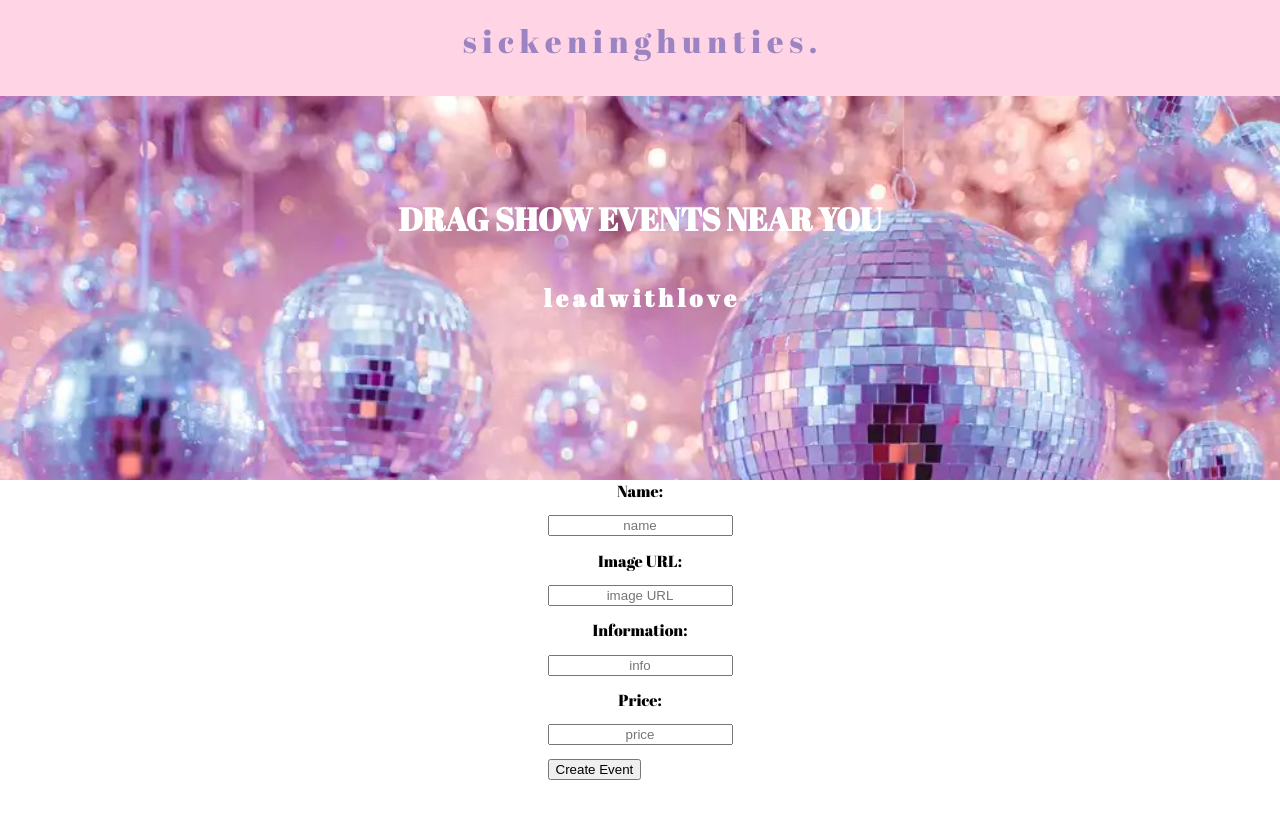
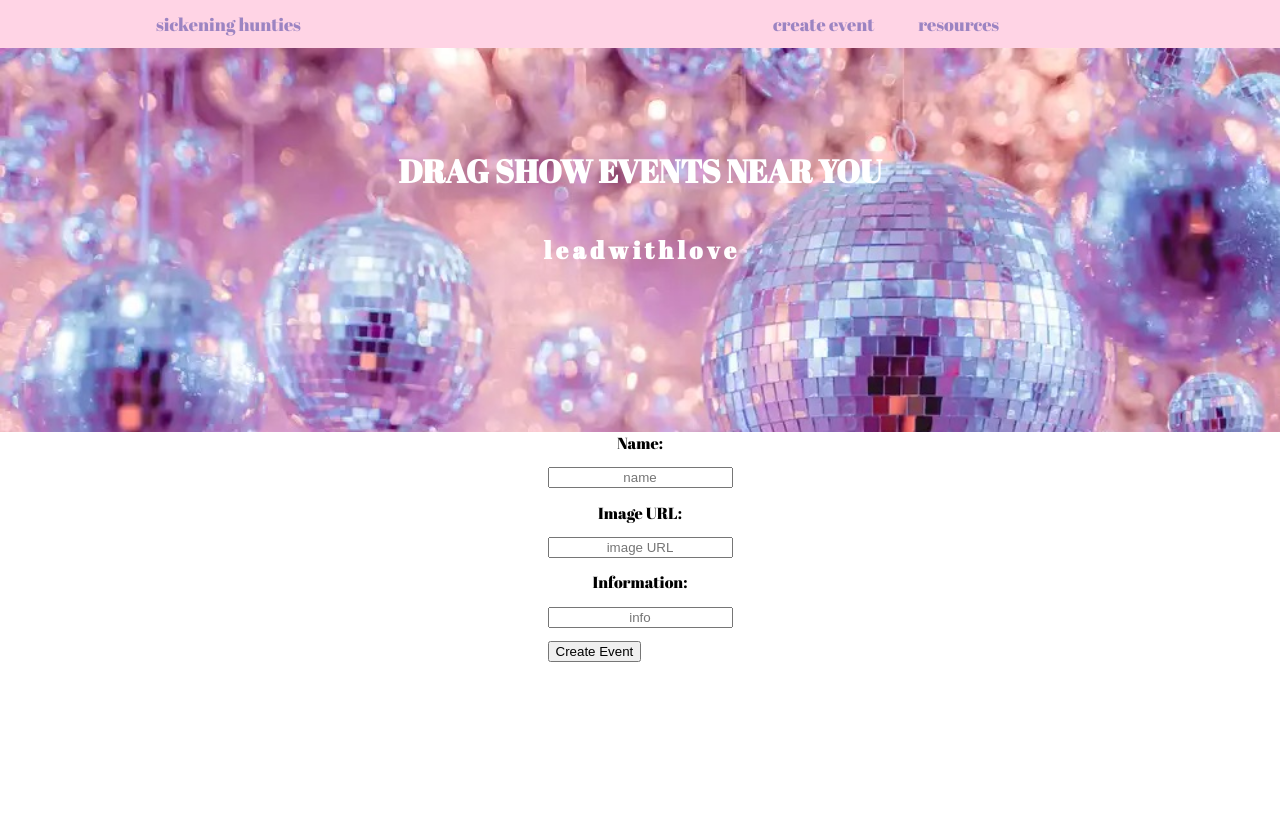
Before and after one commit to ellzmarie/sickening-rails-react-frontend, a React (Create React App) app: page /create in a window 1280 px wide. Built offline with nearby package versions, Linux system fonts and the light colour scheme; no server answers.

Commit message:
updates css

```diff
--- a/src/components/Header.jsx
+++ b/src/components/Header.jsx
@@ -4,15 +4,24 @@ function Header(props) {
   return (
     <>
     <nav className="header">
-      <Link to="/">
-      <div className="app-title"><p className="app-name">s i c k e n i n g h u n t i e s .</p></div>
-      </Link>
+      <div className="topnav">
+
+        <Link to="/">
+          <a class="split">sickening hunties</a>
+        </Link>
+
+        <Link to="/create">
+          <a className="right">create event </a>
+        </Link>
+
+        <Link to="#">
+          <a className="right">resources </a>
+        </Link>
+
+      </div>
     </nav>
 
-    {/* <div className="topnav">
-      <Link to="#">home</Link>
 
-    </div> */}
     </>
   )
 }
--- a/src/index.css
+++ b/src/index.css
@@ -7,23 +7,49 @@ body {
 }
 
 .header {
-  height: 4em;
+  height: 2em;
   background-color: #ffd4e5;
   font-size: 1.5em;
   display: flex;
-  justify-content: center;
-  align-items: center;
-  text-align: center;
+  /* justify-content: center; */
+  /* align-items: center; */
+  /* text-align: center; */
 
+  justify-content: space-between;
+  padding: 0.2rem calc((100vw - 1000px) / 2);
+  z-index: 12;
 }
 
-.app-title {
+.topnav {
   display: flex;
+  font-size: large;
+  align-items: center;
+  /* margin-right: -100px; */
+  justify-content: space-between;
+
+  display: flex;
+  align-items: center;
+  text-decoration: none;
+  padding: 0 1rem;
+  height: 100%;
 }
 
-.app-name {
-  font-size: xx-large;
+.topnav a.right {
+  display: flex;
+  font-size: large;
+  /* align-items: center; */
+  justify-content: space-between;
+  margin-left: auto;
+  padding: 10px 22px;
 }
+
+.topnav a.split {
+  display: flex;
+  /* align-items: center; */
+  margin-right: 450px;
+}
+
+
 
 p {
   margin-top: .5em;
--- a/src/pages/Create.jsx
+++ b/src/pages/Create.jsx
@@ -58,14 +58,7 @@ function Create(props) {
                     required
                     onChange={handleChange}
                 />
-                Price: <input
-                    type="text"
-                    value={newForm.price}
-                    name="price"
-                    placeholder="price"
-                    required
-                    onChange={handleChange}
-                />
+
                <input type="submit" value="Create Event"  />
             </form>
 
--- a/src/pages/Index.jsx
+++ b/src/pages/Index.jsx
@@ -2,7 +2,7 @@ import { React, useState } from "react"
 import { Link } from 'react-router-dom'
 
 function Index(props) {
-  // const [newForm, setNewForm] = useState({
+  // const [form, setForm] = useState({
   //   event_title: "",
   //   image: "",
   //   description: ""
--- a/src/pages/Show.jsx
+++ b/src/pages/Show.jsx
@@ -12,7 +12,7 @@ function Show(props) {
   const handleChange = (event) => {
     setEditForm(prevState => ({
       ...prevState,
-      [event.target.name]: event.target.value
+      [event.target.name]: event.target.value,
     }));
   };
 
@@ -32,15 +32,15 @@ function Show(props) {
   return (
     <div className='dragEvent-show'>
       <div className="show-info">
-        <h1>{dragEvent.event_title}</h1>
+        <h1>{dragEvent?.event_title}</h1>
 
-        <h3>{dragEvent.description}</h3>
+        <h3>{dragEvent?.description}</h3>
         <p>Delete Item <button id="delete" onClick={removeDragEvents}>
         DELETE
         </button>
         </p>
       </div>
-      <img className="dragEvent-image-show" src={dragEvent.image} alt={dragEvent.event_title} />
+      <img className="dragEvent-image-show" src={dragEvent?.image} alt={dragEvent.event_title} />
       <form className="show-form" onSubmit={handleSubmit}>
         Name: <input
           type="text"
```
